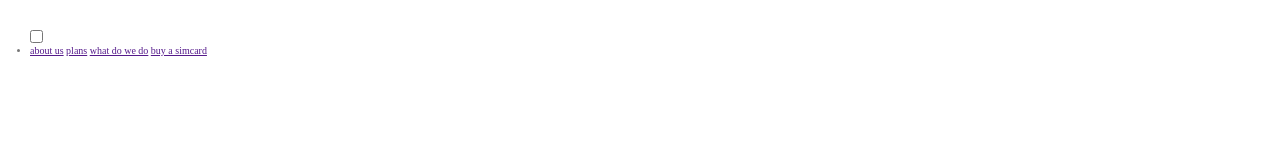
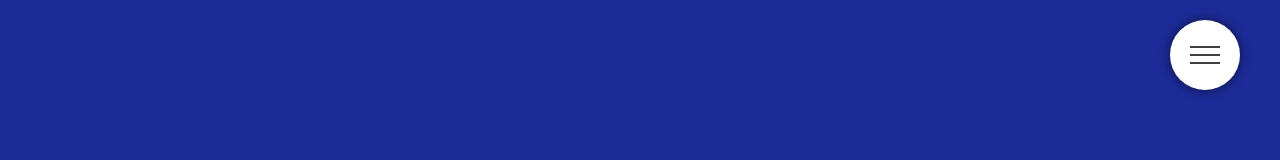
Before and after one commit to Qolizade/SimCard-website-with-Sass, a website: page index.html in a window 1280 px wide. Shown: the top 160 px of the page. Drawn offline with Linux system fonts and the light colour scheme.

Commit message:
set navigation button and background

```diff
--- a/sass/layout/_navigation.scss
+++ b/sass/layout/_navigation.scss
@@ -0,0 +1,72 @@
+.navigation {
+  &__checkbox {
+    display: none;
+  }
+
+  &__btn {
+    background-color: $white-color;
+    height: 7rem;
+    width: 7rem;
+    position: fixed;
+    top: 2rem;
+    right: 4rem;
+    border-radius: 50%;
+    cursor: pointer;
+    z-index: 2000;
+    box-shadow: 0px 0px 10px 2px rgba($black-color, 0.4);
+  }
+
+  &__icon {
+    position: relative;
+
+    &,
+    &::before,
+    &::after {
+      width: 3rem;
+      height: 2px;
+      background-color: $gray-color-dark;
+      display: inline-block;
+    }
+
+    & {
+      position: absolute;
+      top: 50%;
+      left: 50%;
+      transform: translate(-50%, -50%);
+    }
+
+    &::before,
+    &::after {
+      content: "";
+      position: absolute;
+      left: 0;
+      transition: all 0.2s;
+    }
+
+    &::before {
+      top: 0.8rem;
+    }
+
+    &::after {
+      top: -0.8rem;
+    }
+  }
+
+  &__btn:hover &__icon::before {
+    top: 1rem;
+  }
+  &__btn:hover &__icon::after {
+    top: -1rem;
+  }
+
+  &__background {
+    position: fixed;
+    top: 0;
+    right: 0;
+    background-color: $primary-color;
+    height: 100vh;
+    width: 100%;
+    z-index: 1000;
+    transition: width 0.8s cubic-bezier(0.68, -0.55, 0.265, 1.55);
+  }
+}
```
Also changed, not shown: css/style.css.
